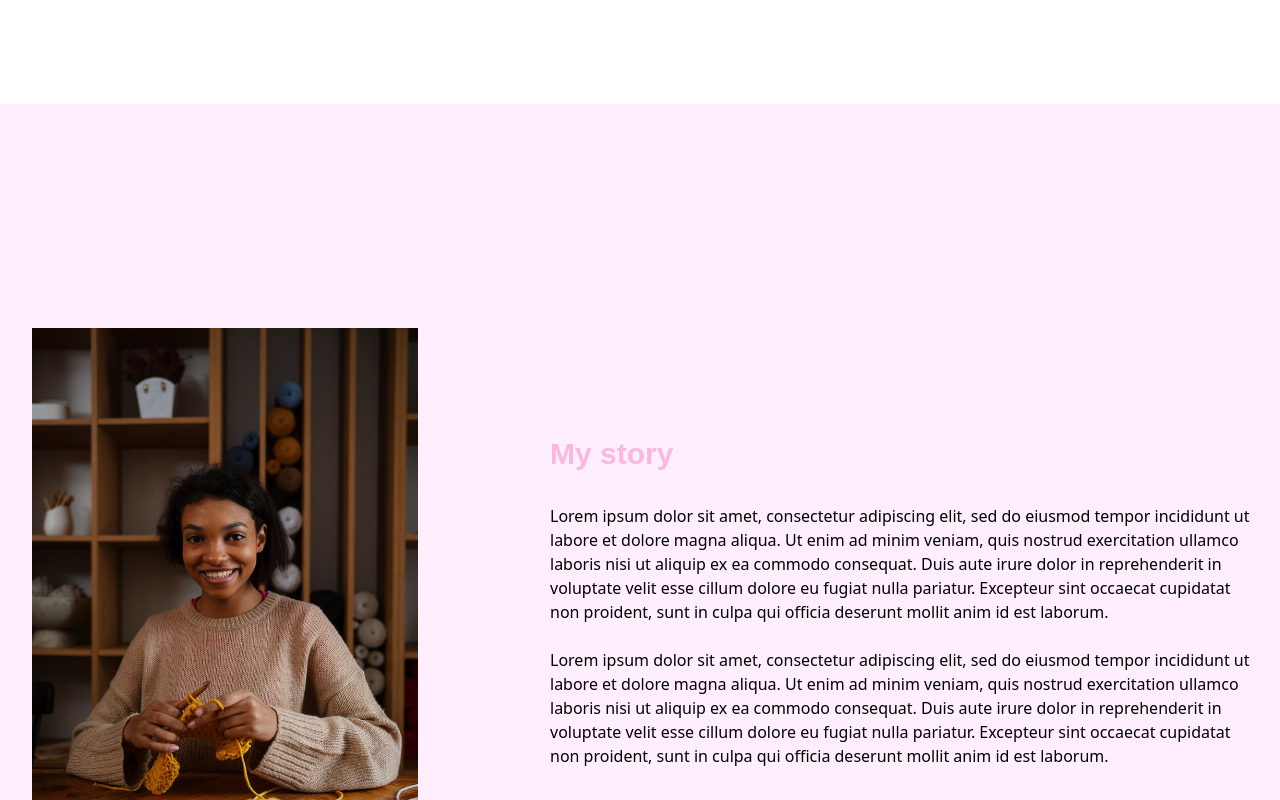
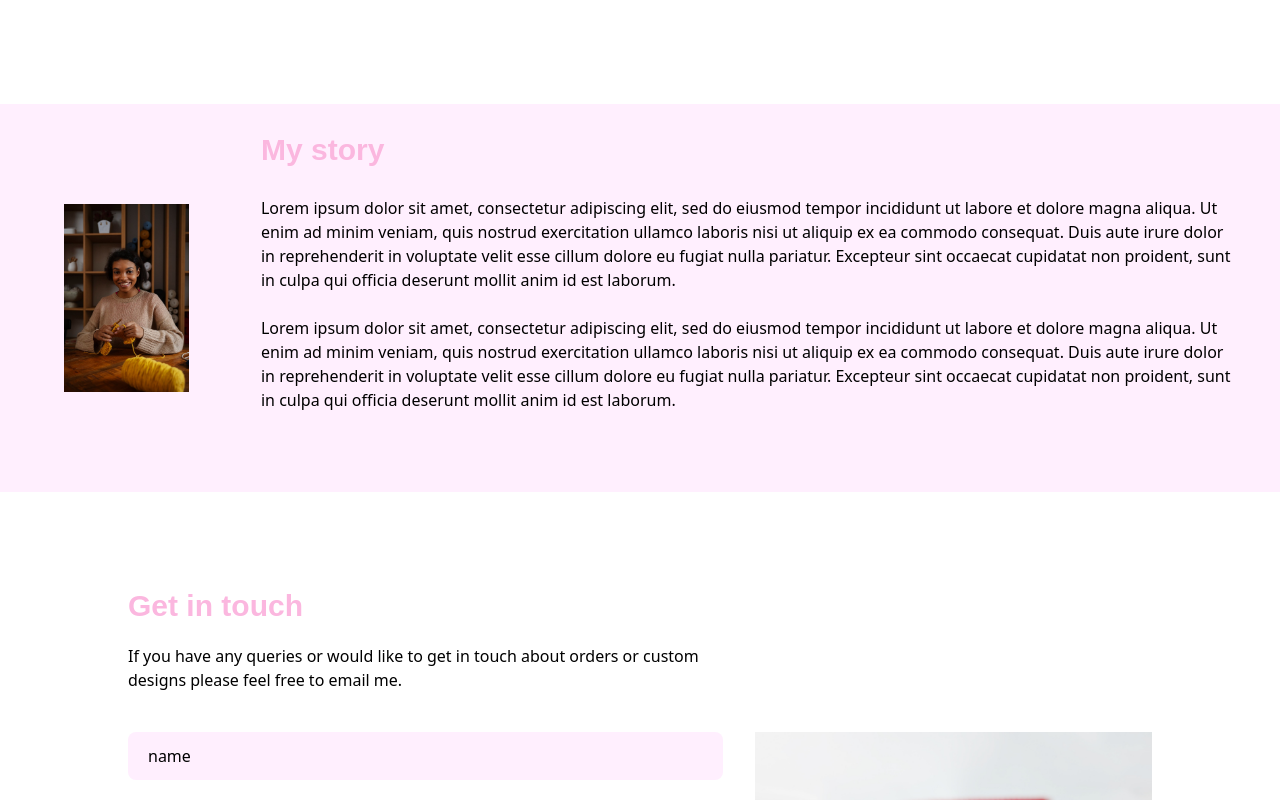
Before and after one commit to LMJLee/sruthi-final2, a Next.js app: page / in a window 1280 px wide. Shown: the part 1200-2000 px from the top of the page. Built offline with nearby package versions, Linux system fonts and the light colour scheme; no server answers; the database is empty.

Commit message:
"fixing images"

```diff
--- a/src/app/globals.css
+++ b/src/app/globals.css
@@ -22,6 +22,12 @@
 	}
 }
 
+.adbout-image {
+	@media only screen and (max-width: 1600px) {
+		width: 0px;
+	}
+}
+
 .admin {
 	height: 100%;
 	width: 100%;
@@ -35,3 +41,10 @@
 	height: 400px; /* or any size appropriate for your design */
 	position: relative; /* Required for the Image with `fill` prop */
 }
+
+.ImageWrap {
+	position: relative;
+	width: 100%;
+	max-width: 700px;
+	aspect-ratio: 70/45;
+}
--- a/src/components/about/index.tsx
+++ b/src/components/about/index.tsx
@@ -19,17 +19,38 @@ type PageProps = {
 
 const About = ({ setSelectedPage }: PageProps) => {
 	return (
-		<section id="about" className="mx-auto bg-primary-100 w-full md:h-full md:pb-0 py-20 ">
+		<section id="about" className="  bg-primary-100 w-full md:h-full md:pb-0  ">
 			<motion.div onViewportEnter={() => setSelectedPage(SelectedPage.About)}>
 				{/* GRAPHICS AND DESC */}
-				<div className="h-full w-full mt-16 items-center justify-between gap-20 md:mt-28 md:flex">
+				<div className="flex flex-col  md:flex-row items-center justify-between h-full w-full md:space-x-8 space-y-8 md:space-y-0">
 					{/* PHOTO */}
-					<Image className="mx-auto max-width px-8 py-8" alt="the creator" src={AboutRef.src} width={450} height={550} />
+					<motion.div
+						className="md:w-1/2 w-full flex justify-center items-center"
+						initial="hidden"
+						whileInView="visible"
+						viewport={{ once: true, amount: 0.5 }}
+						transition={{ delay: 0, duration: 0.75 }}
+						variants={{
+							hidden: { opacity: 0, x: 50 },
+							visible: { opacity: 1, x: 0 }
+						}}
+					>
+						<div className=":max-w-md lg:max-w-lg w-full">
+							<Image
+								className="about-image py-20 pl-16 "
+								priority
+								alt="the creator"
+								src={AboutRef.src}
+								width={450}
+								height={550}
+								sizes="(max-width: 768px) 100vw , (max-width: 1200px) 50vw, 33vw"
+							/>
+						</div>
+					</motion.div>
 
-					<div>
+					{/* TITLE & DESCRIPTION */}
+					<div className="  px-10      flex-col   ">
 						{/* TITLE */}
-						<div className="relative px-5">
-							<div className="before:absolute before:-top-20 before:-left-20 before:z-[1] before:content-abstract-waves">
 						<motion.div
 							initial="hidden"
 							whileInView="visible"
@@ -40,15 +61,15 @@ const About = ({ setSelectedPage }: PageProps) => {
 								visible: { opacity: 1, x: 0 }
 							}}
 						>
+							<div className="py-7  ">
 								<HText>
 									<span className="text-primary-300">My story</span>
 								</HText>
+							</div>
 						</motion.div>
-							</div>
-						</div>
+
 						{/* DESCRIPTION */}
 						<motion.div
-							className="h-full py-8"
 							initial="hidden"
 							whileInView="visible"
 							viewport={{ once: true, amount: 0.5 }}
@@ -58,18 +79,16 @@ const About = ({ setSelectedPage }: PageProps) => {
 								visible: { opacity: 1, x: 0 }
 							}}
 						>
-							<div className="px-5">
-								<p>
+							<p className="pb-20">
 								Lorem ipsum dolor sit amet, consectetur adipiscing elit, sed do eiusmod tempor incididunt ut labore et dolore magna aliqua. Ut enim ad minim veniam, quis nostrud
 								exercitation ullamco laboris nisi ut aliquip ex ea commodo consequat. Duis aute irure dolor in reprehenderit in voluptate velit esse cillum dolore eu fugiat nulla
 								pariatur. Excepteur sint occaecat cupidatat non proident, sunt in culpa qui officia deserunt mollit anim id est laborum.
-									<br></br>
-									<br></br>
+								<br />
+								<br />
 								Lorem ipsum dolor sit amet, consectetur adipiscing elit, sed do eiusmod tempor incididunt ut labore et dolore magna aliqua. Ut enim ad minim veniam, quis nostrud
 								exercitation ullamco laboris nisi ut aliquip ex ea commodo consequat. Duis aute irure dolor in reprehenderit in voluptate velit esse cillum dolore eu fugiat nulla
 								pariatur. Excepteur sint occaecat cupidatat non proident, sunt in culpa qui officia deserunt mollit anim id est laborum.
 							</p>
-							</div>
 						</motion.div>
 					</div>
 				</div>
--- a/src/components/footer/index.tsx
+++ b/src/components/footer/index.tsx
@@ -7,8 +7,6 @@ const Footer = () => {
 			<div className="justify-content mx-auto w-5/6 gap-16 md:flex">
 				<div className="mt-16 basis-1/2 md:mt-0">
 					<Image alt="home-page-text" height={65} width={65} src={Logo.src} className="home-image" />
-
-					<h4 className="font-bold">Socials</h4>
 
 					<div className="my-5">
 						<a href="https://www.facebook.com/sruthireddy.g.1" target="_blank">
@@ -36,8 +34,6 @@ const Footer = () => {
 					</p>
 					<p>© 2024, Knotique Creations Powered by Luke </p>
 				</div>
-
-				<div className="my-5 basis-1/4 md:mt-0"></div>
 			</div>
 		</footer>
 	);
--- a/src/components/gallery/Class.tsx
+++ b/src/components/gallery/Class.tsx
@@ -1,25 +1,32 @@
 import Image from "next/image";
 
-type DataProps = {
+type Props = {
 	name: string;
 	description?: string;
 	image: string;
 };
 
-const Class = ({ name, description, image }: DataProps) => {
+const Class = ({ name, description, image }: Props) => {
 	const overlayStyles = `p-5 absolute z-30 flex
-gallery-image flex-col items-center justify-center
-whitespace-normal bg-primary-500 text-center text-white
-opacity-0 transition duration-500 hover:opacity-90`;
+  h-[80px] w-[450px] flex-col items-center justify-center
+  whitespace-normal bg-primary-500 text-center text-white
+  opacity-0 transition duration-500 hover:opacity-90`;
 
 	return (
-		<li className="relative mx-5 inline-block image-shrink">
+		<li className="relative mx-5 inline-block h-[380px] w-[450px]">
 			<div className={overlayStyles}>
 				<p className="text-2xl">{name}</p>
 			</div>
-			<div className="test" style={{ position: "relative", width: "100%", height: "100%" }}>
-				<Image loader={() => image} width={400} height={300} priority alt={`${image}`} src={image} />
-			</div>
+			<Image
+				loader={() => image}
+				fill
+				sizes="(max-width: 450px) 100vw, 700px"
+				priority
+				alt={`${name}`}
+				src={image}
+				className="ImageWrap transition-opacity opacity-0 duration-[2s]"
+				onLoadingComplete={image => image.classList.remove("opacity-0")}
+			/>
 		</li>
 	);
 };
--- a/src/components/home/index.tsx
+++ b/src/components/home/index.tsx
@@ -18,7 +18,7 @@ const Home = ({ setSelectedPage }: PageProps) => {
 	return (
 		<section id="home" className="gap-16 bg-primary-100 py-10 md:h-full md:pb-0">
 			{/* IMAGE AND MAIN HEADER */}
-			<motion.div className="md:flex py-20 mx-auto w-5/6 items-center justify-center md:h-5/6" onViewportEnter={() => setSelectedPage(SelectedPage.Home)}>
+			<motion.div className="md:flex py-20 mx-auto w-1/2 items-center justify-center md:h-5/6" onViewportEnter={() => setSelectedPage(SelectedPage.Home)}>
 				{/* MAIN HEADER */}
 				<div className="mt-52">
 					<motion.div
@@ -32,10 +32,8 @@ const Home = ({ setSelectedPage }: PageProps) => {
 							visible: { opacity: 1, x: 0 }
 						}}
 					>
-						<div className="relative">
-							<div className="py-10 before:absolute before:-top-20 before:-left-20 before:z-[-1] ">
-								<Image alt="home-page-text" height={500} width={500} src={Logo.src} className="home-image" />
-							</div>
+						<div className="py-10 before:absolute before:-top-20 before:-left-20 before:z-[-1] ">
+							<Image alt="home-page-text" height={500} width={500} src={Logo.src} />
 						</div>
 					</motion.div>
 				</div>
```
Lines whose indentation alone changed are shown as unchanged.
